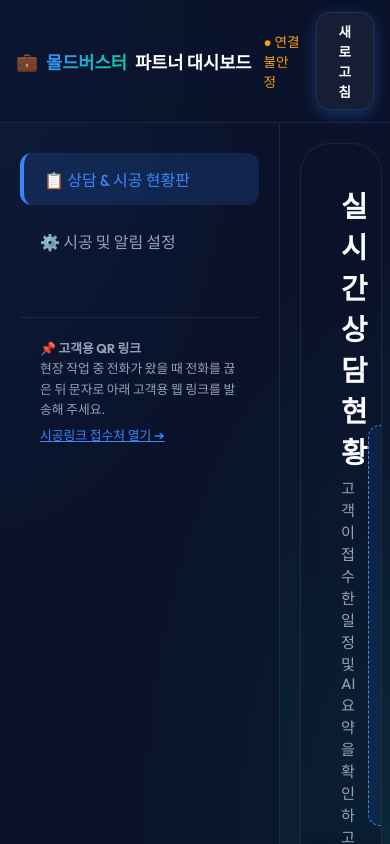
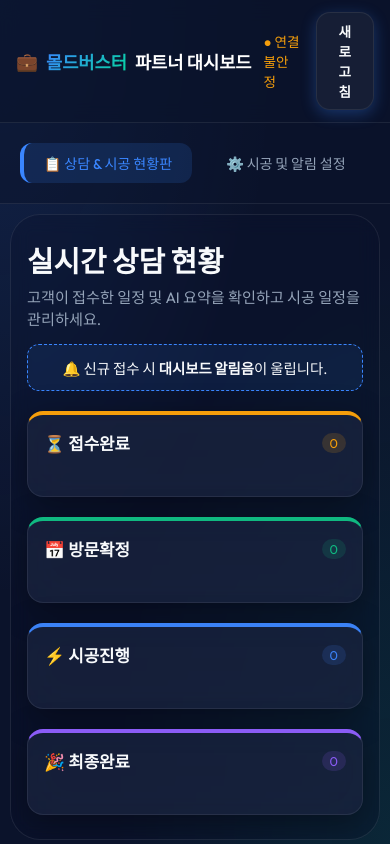
Before and after one commit to ramijun-fa/moldbuster-ai-chatbot, a website: page public/admin.html in a window 390 px wide. Shown: the top 844 px of the page. Drawn offline with Linux system fonts and the light colour scheme; no server answers.

Commit message:
style: 전문가 대시보드 모바일/태블릿 반응형 웹앱 고도화 적용

```diff
--- a/public/css/style.css
+++ b/public/css/style.css
@@ -792,3 +792,116 @@ header {
   border: 1px solid rgba(239, 68, 68, 0.4) !important;
   font-weight: 700;
 }
+
+/* ==========================================
+   5. 전문가용 대시보드 (Admin) 모바일/태블릿 반응형 고도화
+   ========================================== */
+@media (max-width: 1024px) {
+  .admin-container {
+    grid-template-columns: 1fr; /* 사이드바를 위로 올리고 메인을 아래로 */
+    min-height: auto;
+  }
+
+  .admin-sidebar {
+    border-right: none;
+    border-bottom: 1px solid var(--border-glass);
+    padding: 20px;
+    display: flex;
+    flex-direction: column;
+    gap: 15px;
+  }
+
+  .sidebar-menu {
+    flex-direction: row; /* 메뉴를 가로로 배치 */
+    justify-content: center;
+    gap: 10px;
+  }
+
+  .menu-item {
+    padding: 10px 16px;
+    font-size: 0.88rem;
+    flex: 1;
+    justify-content: center;
+  }
+
+  .admin-sidebar div {
+    display: none !important; /* 모바일 사이드바 하단 QR안내 숨김 */
+  }
+
+  .admin-main {
+    padding: 24px 16px;
+    margin: 10px !important;
+  }
+
+  .board-columns {
+    grid-template-columns: repeat(2, 1fr); /* 태블릿에서는 2열로 */
+    gap: 16px;
+  }
+}
+
+@media (max-width: 768px) {
+  .dashboard-header {
+    flex-direction: column;
+    align-items: flex-start;
+    gap: 15px;
+    margin-bottom: 20px;
+  }
+
+  .dashboard-header div:last-child {
+    width: 100%;
+    text-align: center;
+  }
+
+  .board-columns {
+    grid-template-columns: 1fr; /* 모바일 세로 화면에서는 1열로 쭉 배열 */
+    gap: 20px;
+  }
+
+  .column-panel {
+    min-height: auto; /* 내용물이 없을 때 불필요한 높이 낭비 방지 */
+    padding: 16px;
+    border-radius: 16px;
+  }
+
+  .settings-section {
+    padding: 10px 0;
+  }
+
+  .settings-card {
+    padding: 20px 15px;
+  }
+}
+
+@media (max-width: 600px) {
+  .modal-window {
+    padding: 16px;
+    width: 96%;
+    max-height: 90vh;
+    border-radius: 20px;
+  }
+
+  .modal-grid {
+    grid-template-columns: 1fr; /* 모바일 모달 상세는 무조건 1열 세로 스크롤 */
+    gap: 20px;
+  }
+
+  .modal-header h2 {
+    font-size: 1.25rem;
+  }
+
+  #action-buttons-box {
+    flex-direction: column; /* 상태 조작 버튼 세로 배치 */
+    width: 100%;
+    gap: 10px;
+  }
+
+  #action-buttons-box button {
+    width: 100%;
+    margin: 0 !important;
+  }
+
+  #btn-delete-consultation {
+    width: 100%;
+    justify-content: center;
+  }
+}
```
